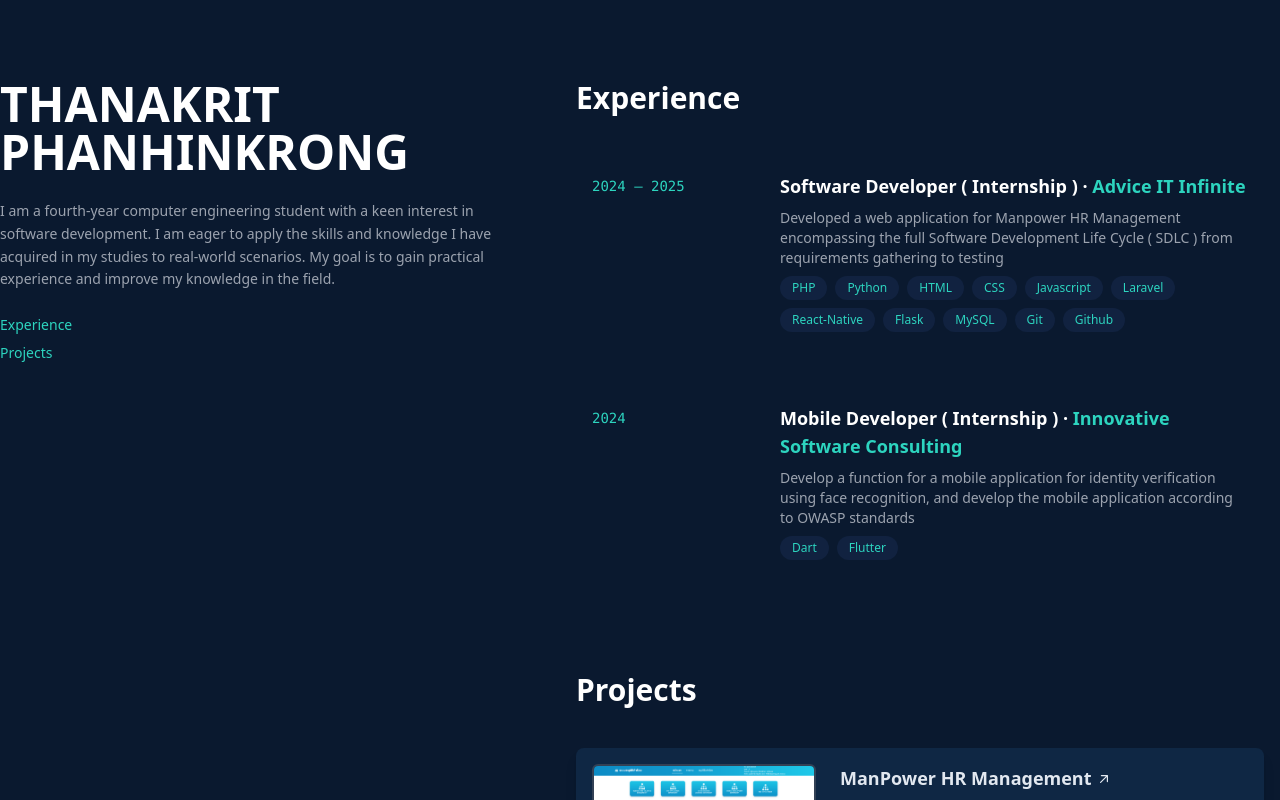
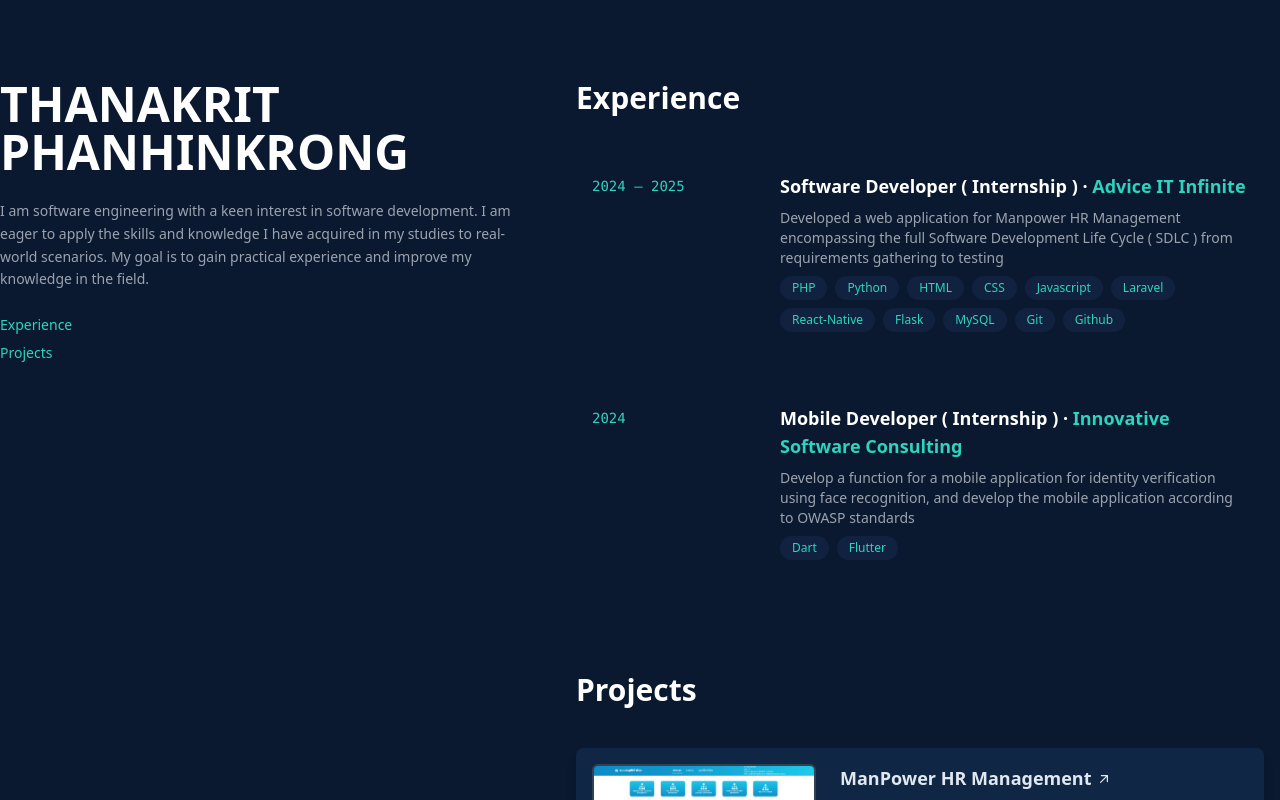
Before and after one commit to ThanakritPhan/my_web_port, a React (Vite) app: page / in a window 1280 px wide. Shown: the top 800 px of the page. Built offline with nearby package versions, Linux system fonts and the light colour scheme.

Commit message:
Update App.jsx

```diff
--- a/src/App.jsx
+++ b/src/App.jsx
@@ -296,7 +296,7 @@ export default function App() {
         <aside className="w-full md:fixed md:left-[calc(50vw-640px)] md:top-20 md:w-[512px] md:h-[calc(100vh-5rem)] md:overflow-y-auto space-y-6 self-start z-10">
           <div className="text-white text-5xl font-bold">THANAKRIT PHANHINKRONG</div>
           <p className="text-gray-400 text-sm leading-relaxed">
-            I am a fourth-year computer engineering student with a keen interest
+            I am software engineering with a keen interest
             in software development. I am eager to apply the skills and knowledge
             I have acquired in my studies to real-world scenarios. My goal is to
             gain practical experience and improve my knowledge in the field.
```
